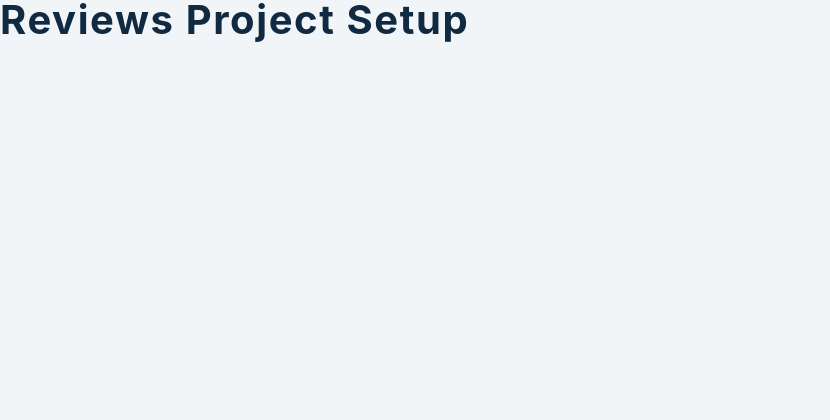
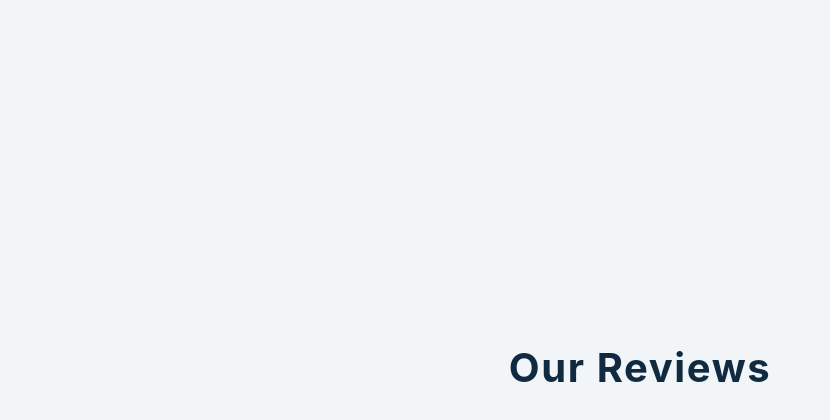
Before and after one commit to jos3ph-m/Reviews, a React (Create React App) app: page / in a window 1280 px wide. Shown: the top 420 px of the page, without its empty margins (0-830 px from the left). Built offline with nearby package versions, Linux system fonts and the light colour scheme.

Commit message:
Getting set up

```diff
--- a/src/App.js
+++ b/src/App.js
@@ -2,7 +2,15 @@ import React from 'react';
 import Review from './Review';
 
 function App() {
-  return <h2>reviews project setup</h2>;
+  return (
+    <main>
+      <div className="container">
+        <div className="title">
+          <h2>our reviews</h2>
+        </div>
+      </div>
+    </main>
+  );
 }
 
 export default App;
```
